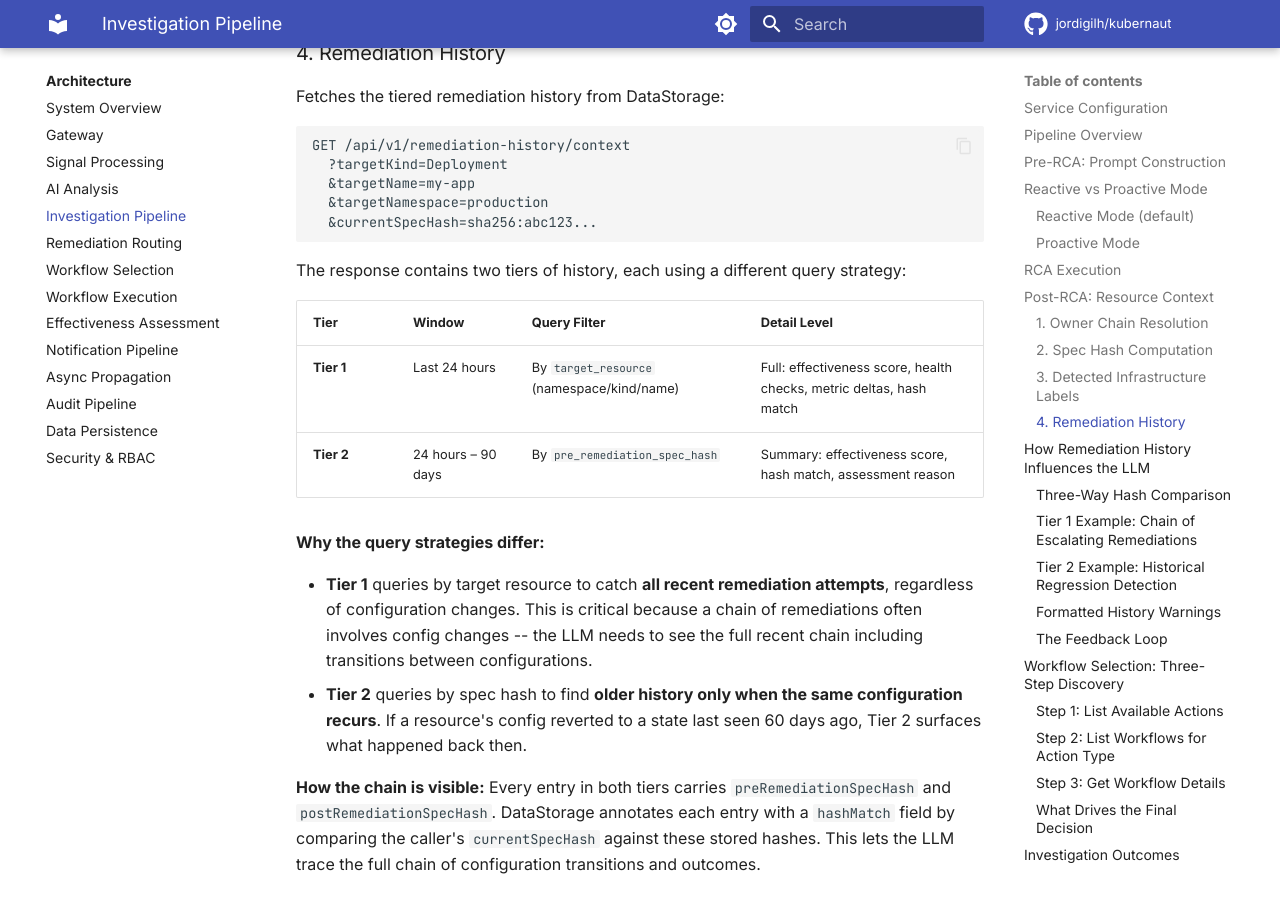
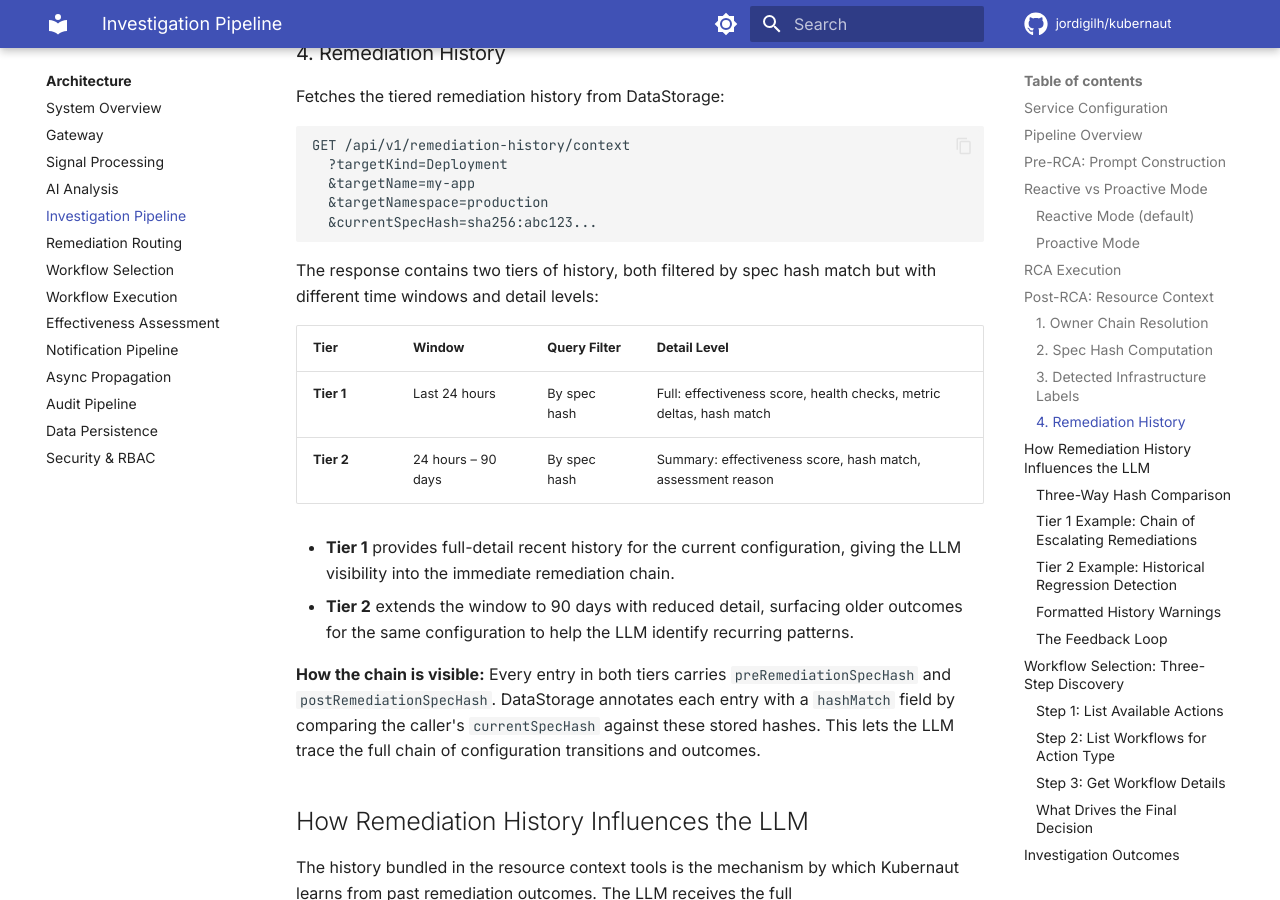
Before and after one commit to jordigilh/kubernaut-docs, an MkDocs documentation site: the page built from docs/architecture/hapi-investigation.md, in a window 1280 px wide and 900 px high, scrolled down 6149 px. Built offline with MkDocs 1.6.1 and Material for MkDocs 9.7.7, drawn with Linux system fonts in a browser that asks for light colours; comment, search, counter and statistics services are not loaded; the version menu is left out; some of the changed text lies outside the part shown.

Commit message:
docs: fix remediation history tiering — both tiers use spec hash
Both Tier 1 (24h, full detail) and Tier 2 (90d, summary) filter by
spec hash match, not by target resource. Corrected the tier table,
summary line, and removed the incorrect "different query strategies"
explanation.

Made-with: Cursor

````diff
--- a/docs/architecture/hapi-investigation.md
+++ b/docs/architecture/hapi-investigation.md
@@ -55,7 +55,7 @@ flowchart LR
 
 In reactive mode, Phase 1 investigates an active incident. In proactive mode (signal_mode=proactive), Phase 1 assesses whether a predicted incident is likely to materialize -- "no action needed" is a valid outcome.
 
-Remediation history is automatically included by the resource-context tools via an internal DataStorage lookup (`get_remediation_history_context` API), providing tiered remediation history (24h by target resource, 90d by spec hash) as part of the resource context result during Phase 2.
+Remediation history is automatically included by the resource-context tools via an internal DataStorage lookup (`get_remediation_history_context` API), providing tiered remediation history based on spec hash matching (24h with full detail, 90d with summary detail) as part of the resource context result during Phase 2.
 
 The LLM operates as an autonomous agent -- it calls Kubernetes tools iteratively, synthesizes findings, and makes decisions. HAPI provides the prompt framing, tools, and validation; the LLM drives the investigation.
 
@@ -183,17 +183,15 @@ GET /api/v1/remediation-history/context
   &currentSpecHash=sha256:abc123...
 ```
 
-The response contains two tiers of history, each using a different query strategy:
+The response contains two tiers of history, both filtered by spec hash match but with different time windows and detail levels:
 
 | Tier | Window | Query Filter | Detail Level |
 |---|---|---|---|
-| **Tier 1** | Last 24 hours | By `target_resource` (namespace/kind/name) | Full: effectiveness score, health checks, metric deltas, hash match |
-| **Tier 2** | 24 hours – 90 days | By `pre_remediation_spec_hash` | Summary: effectiveness score, hash match, assessment reason |
+| **Tier 1** | Last 24 hours | By spec hash | Full: effectiveness score, health checks, metric deltas, hash match |
+| **Tier 2** | 24 hours – 90 days | By spec hash | Summary: effectiveness score, hash match, assessment reason |
 
-**Why the query strategies differ:**
-
-- **Tier 1** queries by target resource to catch **all recent remediation attempts**, regardless of configuration changes. This is critical because a chain of remediations often involves config changes -- the LLM needs to see the full recent chain including transitions between configurations.
-- **Tier 2** queries by spec hash to find **older history only when the same configuration recurs**. If a resource's config reverted to a state last seen 60 days ago, Tier 2 surfaces what happened back then.
+- **Tier 1** provides full-detail recent history for the current configuration, giving the LLM visibility into the immediate remediation chain.
+- **Tier 2** extends the window to 90 days with reduced detail, surfacing older outcomes for the same configuration to help the LLM identify recurring patterns.
 
 **How the chain is visible:** Every entry in both tiers carries `preRemediationSpecHash` and `postRemediationSpecHash`. DataStorage annotates each entry with a `hashMatch` field by comparing the caller's `currentSpecHash` against these stored hashes. This lets the LLM trace the full chain of configuration transitions and outcomes.
 
````
